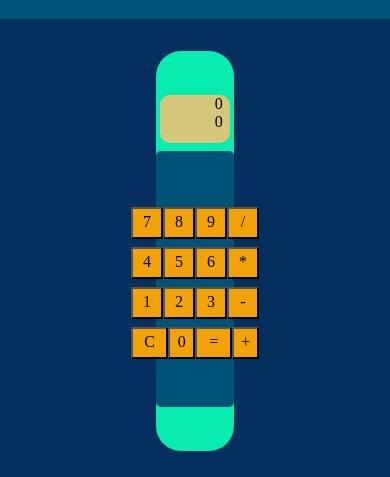
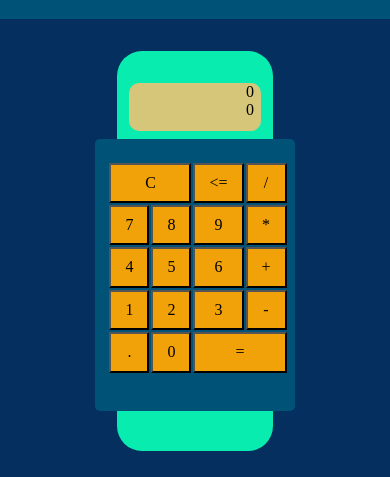
Before and after one commit to FranSabt/calculator, a plain HTML site: page index.html in a window 390 px wide. Shown: the part 93-570 px from the top of the page. Drawn offline with Linux system fonts and the light colour scheme.

Commit message:
only left responsive

```diff
--- /dev/null
+++ b/index copy.css
@@ -0,0 +1,91 @@
+body{
+    background-color: #052F5F;
+}
+
+/* TITLE */
+
+.title-container{
+    display: flex;
+    flex-direction: column;
+    align-items: center;
+    justify-content: center;
+    background-color: #005377;
+}
+
+h1{
+    padding: 0.5em;
+    border-radius: 15px;
+    background-color: #052F5F;
+}
+
+/*CAL*/
+
+main{
+    display: flex;
+    flex-direction: column;
+    align-items: center;
+    justify-content: center;
+}
+
+
+.calculator{
+    margin-top: 2em;
+    width: 20%;
+    height: 25em;
+    display: flex;
+    flex-direction: column;
+    align-items: center;
+    justify-content: center;
+    background-color: #09ECB0;
+    border-radius: 25px;
+}
+
+
+.screen{
+    background-color: #D5C67A;
+    width: 80%;
+    height:3rem;
+    display: flex;
+    flex-direction: column;
+    align-items: flex-end;
+    border-radius: 10px;
+    padding-right: 7px;
+}
+
+.num-pad{
+    margin-top: 0.5em;
+    padding: 0.5em;
+    background-color: #005377;
+    width: 80%;
+    height: 15em;
+    display: flex;
+    flex-direction: column;
+    align-items: center;
+    justify-content: center;
+    border-radius: 5px;
+}
+
+.line{
+    display: flex;
+    flex: 1 1 0%;
+}
+
+
+.btn{
+    background-color: #F1A208 ; /* F1A208 */
+    width: 2rem;
+    height: 2rem;
+    margin-top: 0.5rem;
+    box-sizing: border-box;
+    flex: 1 1 0%;
+}
+
+.btn:hover{
+    transition: 0.7s;
+    cursor: grab;
+    background-color:#F73B11;
+}
+
+#btn-result, #btn-c {
+flex: 2 1 0%;
+}
--- a/index.css
+++ b/index.css
@@ -1,5 +1,10 @@
 body{
     background-color: #052F5F;
+}
+
+footer{
+    text-align: center;
+    padding: 2rem;
 }
 
 /* TITLE */
@@ -15,7 +20,7 @@ body{
 h1{
     padding: 0.5em;
     border-radius: 15px;
-    background-color: #052F5F;
+    background-color: #344b64;
 }
 
 /*CAL*/
@@ -30,7 +35,7 @@ main{
 
 .calculator{
     margin-top: 2em;
-    width: 20%;
+    max-width: 40%;
     height: 25em;
     display: flex;
     flex-direction: column;
@@ -53,29 +58,59 @@ main{
 }
 
 .num-pad{
-    margin-top: 0.5em;
-    padding: 0.5em;
+    margin: 0.5em;
+    padding: 1em;
     background-color: #005377;
-    width: 80%;
+    width: auto;
     height: 15em;
     display: flex;
-    flex-direction: column;
+    /* flex-direction: column;
     align-items: center;
-    justify-content: center;
+    justify-content: center; */
     border-radius: 5px;
+    width: fit-content;
 }
 
-.line{
+.lines {
     display: flex;
     flex: 1 1 0%;
-}
+    margin-left: -10px;
+    display: grid;
+    grid-template-columns: repeat(4, 1fr);
+    grid-template-rows: repeat(5, 1fr);
+    grid-column-gap: 2px;
+    grid-row-gap: 2px;
+    width: fit-content;
+    height:fit-content;
+    }
+
+    .div1 { grid-area: 2 / 1 / 3 / 2; }
+    .div2 { grid-area: 2 / 2 / 3 / 3; }
+    .div3 { grid-area: 2 / 3 / 3 / 4; }
+    .div4 { grid-area: 3 / 1 / 4 / 2; }
+    .div5 { grid-area: 3 / 2 / 4 / 3; }
+    .div6 { grid-area: 3 / 3 / 4 / 4; }
+    .div7 { grid-area: 4 / 1 / 5 / 2; }
+    .div8 { grid-area: 4 / 2 / 5 / 3; }
+    .div9 { grid-area: 4 / 3 / 5 / 4; }
+    .div10 { grid-area: 5 / 2 / 6 / 3; }
+    .div11 { grid-area: 5 / 1 / 6 / 2; }
+    .div12 { grid-area: 1 / 4 / 2 / 5; }
+    .div13 { grid-area: 2 / 4 / 3 / 5; }
+    .div14 { grid-area: 3 / 4 / 4 / 5; }
+    .div15 { grid-area: 4 / 4 / 5 / 5; }
+    .div16 { grid-area: 5 / 3 / 6 / 5; }
+    .div17 { grid-area: 1 / 3 / 2 / 4; }
+    .div18 { grid-area: 1 / 1 / 2 / 3; }
 
 
 .btn{
     background-color: #F1A208 ; /* F1A208 */
-    width: 2rem;
-    height: 2rem;
-    margin-top: 0.5rem;
+    width: 100%;
+    height: 100%;
+    min-width: fit-content;
+    min-height:fit-content;
+    margin: 0.5rem;
     box-sizing: border-box;
     flex: 1 1 0%;
 }
@@ -85,7 +120,3 @@ main{
     cursor: grab;
     background-color:#F73B11;
 }
-
-#btn-result, #btn-c {
-flex: 2 1 0%;
-}
--- a/index.html
+++ b/index.html
@@ -6,6 +6,7 @@
     <meta name="viewport" content="width=device-width, initial-scale=1.0">
     <link rel="stylesheet" href="normalize.css">
     <link rel="stylesheet" href="index.css">
+    <link rel="stylesheet" href="https://cdnjs.cloudflare.com/ajax/libs/font-awesome/4.7.0/css/font-awesome.min.css">
     <title>Fran's Calculator</title>
 </head>
 <body>
@@ -13,41 +14,38 @@
         <h1>Fran's Calculator</h1>
     </div>
     <main>
-        <div class="calculator">
+        <section class="calculator">
             <div class="screen">
                 <div class="previous-num" id="previous-num">previous</div>
                 <div class="actual-num" id="actual-num">actual</div>
             </div>
             <div class="num-pad">
                 <div class="lines">
-                    <div class="line line-1">
-                        <button class="btn" onclick="calculator.displayVal('7')" id="btn-7">7</button>
-                        <button class="btn" onclick="calculator.displayVal('8')" id="btn-5">8</button>
-                        <button class="btn" onclick="calculator.displayVal('9')" id="btn-9">9</button>
-                        <button class="btn" onclick="calculator.callOperator('/')" id="btn-/">/</button>
-                    </div>
-                    <div class="line line-2">
-                        <button class="btn" onclick="calculator.displayVal('4')" id="btn-4">4</button>
-                        <button class="btn" onclick="calculator.displayVal('5')" id="btn-5">5</button>
-                        <button class="btn" onclick="calculator.displayVal('6')" id="btn-6">6</button>
-                        <button class="btn" onclick="calculator.callOperator('*')" id="btn-*">*</button>
-                    </div>
-                    <div class="line line-3">
-                        <button class="btn" onclick="calculator.displayVal('1')" id="btn-1">1</button>
-                        <button class="btn" onclick="calculator.displayVal('2')" id="btn-2">2</button>
-                        <button class="btn" onclick="calculator.displayVal('3')" id="btn-3">3</button>
-                        <button class="btn" onclick="calculator.callOperator('-')" id="btn--">-</button>
-                    </div>
-                    <div class="line line-4">
-                        <button class="btn" onclick="calculator.Reset()" id="btn-c">C</button>
-                        <button class="btn" onclick="calculator.displayVal('0')" id="btn-0">0</button>
-                        <button class="btn" onclick="calculator.callOperator('=')" id="btn-result">=</button>
-                        <button class="btn" onclick="calculator.callOperator('+')" id="btn-+">+</button>
-                    </div>
+                    <div class="div1"><button class="btn" onclick="calculator.displayVal('7')" id="btn-7">7</button> </div>
+                    <div class="div2"><button class="btn" onclick="calculator.displayVal('8')" id="btn-5">8</button> </div>
+                    <div class="div3"><button class="btn" onclick="calculator.displayVal('9')" id="btn-9">9</button></div>
+                    <div class="div4"><button class="btn" onclick="calculator.displayVal('4')" id="btn-4">4</button> </div>
+                    <div class="div5"><button class="btn" onclick="calculator.displayVal('5')" id="btn-5">5</button> </div>
+                    <div class="div6"><button class="btn" onclick="calculator.displayVal('6')" id="btn-6">6</button> </div>
+                    <div class="div7"><button class="btn" onclick="calculator.displayVal('1')" id="btn-1">1</button> </div>
+                    <div class="div8"><button class="btn" onclick="calculator.displayVal('2')" id="btn-2">2</button> </div>
+                    <div class="div9"><button class="btn" onclick="calculator.displayVal('3')" id="btn-3">3</button> </div>
+                    <div class="div10"><button class="btn" onclick="calculator.displayVal('0')" id="btn-0">0</button> </div>
+                    <div class="div11"><button class="btn" onclick="calculator.displayVal('.')" id="btn-0">.</button> </div>
+                    <div class="div12"><button class="btn" onclick="calculator.callOperator('/')" id="btn-/">/</button> </div>
+                    <div class="div13"><button class="btn" onclick="calculator.callOperator('*')" id="btn-*">*</button> </div>
+                    <div class="div14"><button class="btn" onclick="calculator.callOperator('+')" id="btn-+">+</button> </div>
+                    <div class="div15"><button class="btn" onclick="calculator.callOperator('-')" id="btn--">-</button> </div>
+                    <div class="div16"><button class="btn" onclick="calculator.callOperator('=')" id="btn-result">=</button> </div>
+                    <div class="div17"><button class="btn"onclick="calculator.displayVal('b')" id="btn-back"> <= </button></div>
+                    <div class="div18"><button class="btn" onclick="calculator.Reset()" id="btn-c">C</button> </div>
                 </div>
             </div>
-        </div>
+        </section>
     </main>
+    <footer>
+        <i class="fa fa-github" style="font-size:36px"></i>FranSabt
+    </footer>
     <script src="index.js"></script>
 </body>
 </html>
--- a/index.js
+++ b/index.js
@@ -20,8 +20,8 @@ const divide = (num1, num2) =>{
 
 
 const operate = (num1, operator, num2) =>{
-    num1 = parseInt(num1)
-    num2 = parseInt(num2)
+    num1 = Number(num1)
+    num2 = Number(num2)
     console.log(typeof num1);
     switch(operator){
         case "+":
@@ -44,20 +44,29 @@ const calculator = {
     actualDisplay : '',
     prevDisplay: '',
     displayVal : function(val){
-        this.actualDisplay += val;
+        console.log(val);
+        if(val === 'b' && this.actualDisplay.length > 0){
+            this.actualDisplay = this.actualDisplay.length === 1 ?
+            '0' :
+            this.actualDisplay.slice(0,this.actualDisplay.length - 1)
+        }
+        if (this.actualDisplay.length <= 12 && val !== 'b'){
+            this.actualDisplay = this.actualDisplay === '0' ? val : this.actualDisplay += val
+        }
+        console.log('display ' + this.actualDisplay);
         document.getElementById('actual-num').innerHTML = calculator.actualDisplay;
     },
     callOperator : function(val){ // I need to get out the parts that execute the operations
         if(this.operatorState === true && val === '='){
             let r = operate(this.prevDisplay, this.operator, this.actualDisplay);
-            this.actualDisplay = r;
+            this.actualDisplay = Number.isInteger(r) ? r : r.toPrecision(6);
             this.operatorState = false;
             this.operator = ''
             console.log(this.operatorState + '1')
         }
         if(this.operatorState === true && this.actualDisplay !== ''){
             let r = operate(this.prevDisplay, this.operator, this.actualDisplay);
-            this.actualDisplay = r;
+            this.actualDisplay = Number.isInteger(r) ? r : r.toPrecision(6);
             this.operatorState = false;
             console.log(this.operatorState + '2')
         }
```
Also changed, not shown: index copy.html (added, +53 -0 lines).
